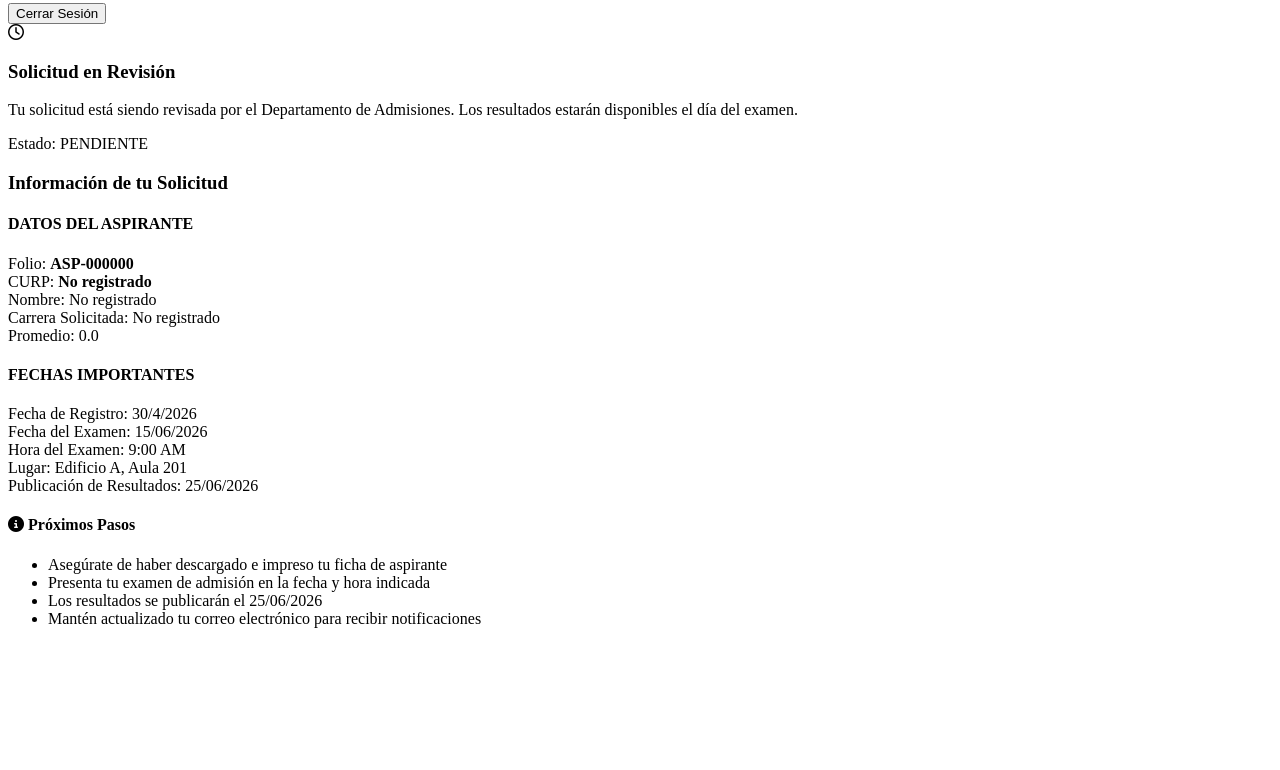
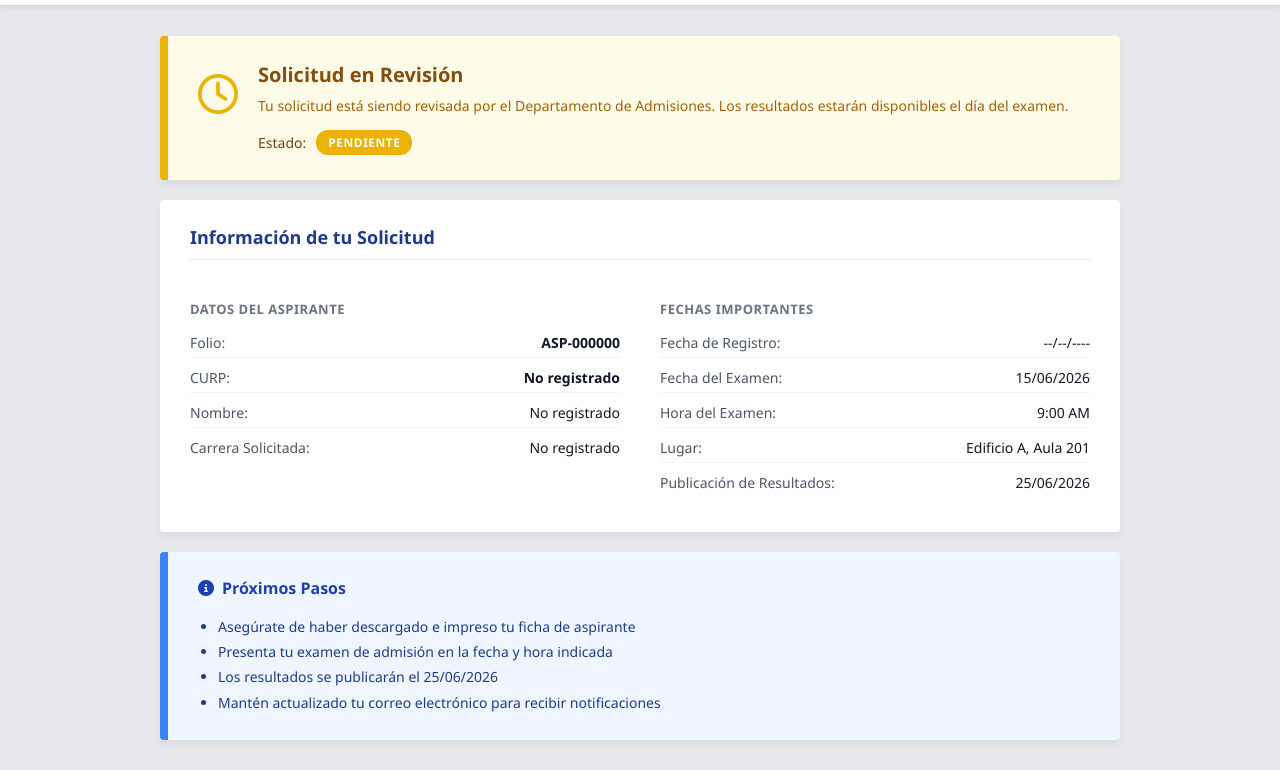
Before and after one commit to AleHiguera/LosPOP-1, a website: page login/estado-solicitud.html in a window 1280 px wide. Shown: the part 64-834 px from the top of the page. Before the commit the page ends 800 px from the top, so only its background shows below. Drawn offline with Linux system fonts and the light colour scheme.

Commit message:
añadi estilos al estado-solicitud y modifique login de aspirantes para iniciar sesion

```diff
--- a/estilos/estado-estilos.css
+++ b/estilos/estado-estilos.css
@@ -0,0 +1,194 @@
+* {
+    margin: 0;
+    padding: 0;
+    box-sizing: border-box;
+    font-family: 'Segoe UI', Tahoma, Geneva, Verdana, sans-serif;
+}
+
+body {
+    background-color: #e5e7eb; /* Fondo gris claro */
+    min-height: 100vh;
+}
+
+/* --- BARRA DE NAVEGACIÓN --- */
+.top-nav {
+    background-color: #ffffff;
+    display: flex;
+    justify-content: space-between;
+    align-items: center;
+    padding: 15px 40px;
+    box-shadow: 0 2px 4px rgba(0, 0, 0, 0.05);
+    border-bottom: 1px solid #d1d5db;
+}
+
+.top-nav h2 {
+    color: #374151;
+    font-size: 20px;
+    font-weight: 600;
+}
+
+.btn-logout {
+    background-color: #6b7280;
+    color: white;
+    border: none;
+    padding: 10px 20px;
+    border-radius: 6px;
+    font-size: 14px;
+    font-weight: 600;
+    cursor: pointer;
+    transition: background-color 0.3s;
+}
+
+.btn-logout:hover {
+    background-color: #4b5563;
+}
+
+/* --- CONTENEDOR PRINCIPAL --- */
+.dashboard-container {
+    max-width: 1000px;
+    margin: 30px auto;
+    padding: 0 20px;
+    display: flex;
+    flex-direction: column;
+    gap: 20px;
+}
+
+/* --- TARJETAS GLOBALES --- */
+.card {
+    background-color: #ffffff;
+    border-radius: 4px;
+    padding: 25px 30px;
+    box-shadow: 0 4px 6px rgba(0, 0, 0, 0.05);
+    display: flex;
+    gap: 20px;
+}
+
+/* Tarjeta Amarilla (Estado) */
+.card-warning {
+    border-left: 8px solid #eab308;
+    background-color: #fefce8;
+    align-items: flex-start;
+}
+
+.card-warning .card-icon {
+    font-size: 40px;
+    color: #eab308;
+    margin-top: 5px;
+}
+
+.card-warning h3 {
+    color: #854d0e;
+    font-size: 20px;
+    margin-bottom: 8px;
+}
+
+.card-warning p {
+    color: #a16207;
+    font-size: 14px;
+    margin-bottom: 15px;
+}
+
+.status-badge {
+    display: flex;
+    align-items: center;
+    gap: 10px;
+    font-size: 14px;
+    color: #713f12;
+}
+
+.badge-yellow {
+    background-color: #eab308;
+    color: white;
+    padding: 4px 12px;
+    border-radius: 12px;
+    font-size: 12px;
+    font-weight: bold;
+    letter-spacing: 0.5px;
+}
+
+/* Tarjeta Azul (Próximos Pasos) */
+.card-info {
+    border-left: 8px solid #3b82f6;
+    background-color: #eff6ff;
+}
+
+.steps-title {
+    color: #1e40af;
+    font-size: 16px;
+    margin-bottom: 15px;
+    display: flex;
+    align-items: center;
+    gap: 8px;
+}
+
+.steps-list {
+    list-style-type: disc;
+    padding-left: 20px;
+    color: #1e3a8a;
+    font-size: 14px;
+    line-height: 1.8;
+}
+
+/* --- TARJETA DE INFORMACIÓN --- */
+.section-title {
+    color: #1e3a8a;
+    font-size: 18px;
+    margin-bottom: 20px;
+    border-bottom: 1px solid #e5e7eb;
+    padding-bottom: 10px;
+    width: 100%;
+}
+
+.card:nth-child(2) {
+    flex-direction: column; /* Cambia a columna para esta tarjeta específica */
+}
+
+.info-grid {
+    display: grid;
+    grid-template-columns: 1fr 1fr;
+    gap: 40px;
+}
+
+.column-header {
+    font-size: 13px;
+    color: #6b7280;
+    margin-bottom: 15px;
+    letter-spacing: 0.5px;
+}
+
+.data-row {
+    display: flex;
+    justify-content: space-between;
+    margin-bottom: 10px;
+    border-bottom: 1px solid #f3f4f6;
+    padding-bottom: 5px;
+}
+
+.data-row:last-child {
+    border-bottom: none;
+}
+
+.data-row .label {
+    color: #4b5563;
+    font-size: 14px;
+}
+
+.data-row .value {
+    color: #111827;
+    font-size: 14px;
+    text-align: right;
+    max-width: 60%;
+}
+
+@media (max-width: 768px) {
+    .info-grid {
+        grid-template-columns: 1fr;
+        gap: 20px;
+    }
+
+    .top-nav {
+        flex-direction: column;
+        gap: 15px;
+        text-align: center;
+    }
+}
--- a/login/estado-solicitud.html
+++ b/login/estado-solicitud.html
@@ -51,10 +51,6 @@
                     <div class="data-row">
                         <span class="label">Carrera Solicitada:</span>
                         <span class="value" id="est_carrera">Cargando...</span>
-                    </div>
-                    <div class="data-row">
-                        <span class="label">Promedio:</span>
-                        <span class="value" id="est_promedio">0.0</span>
                     </div>
                 </div>
 
```
Also changed, not shown: login/ficha.html (+1 -1 lines), login/login-aspirantes.html (+10 -0 lines).
